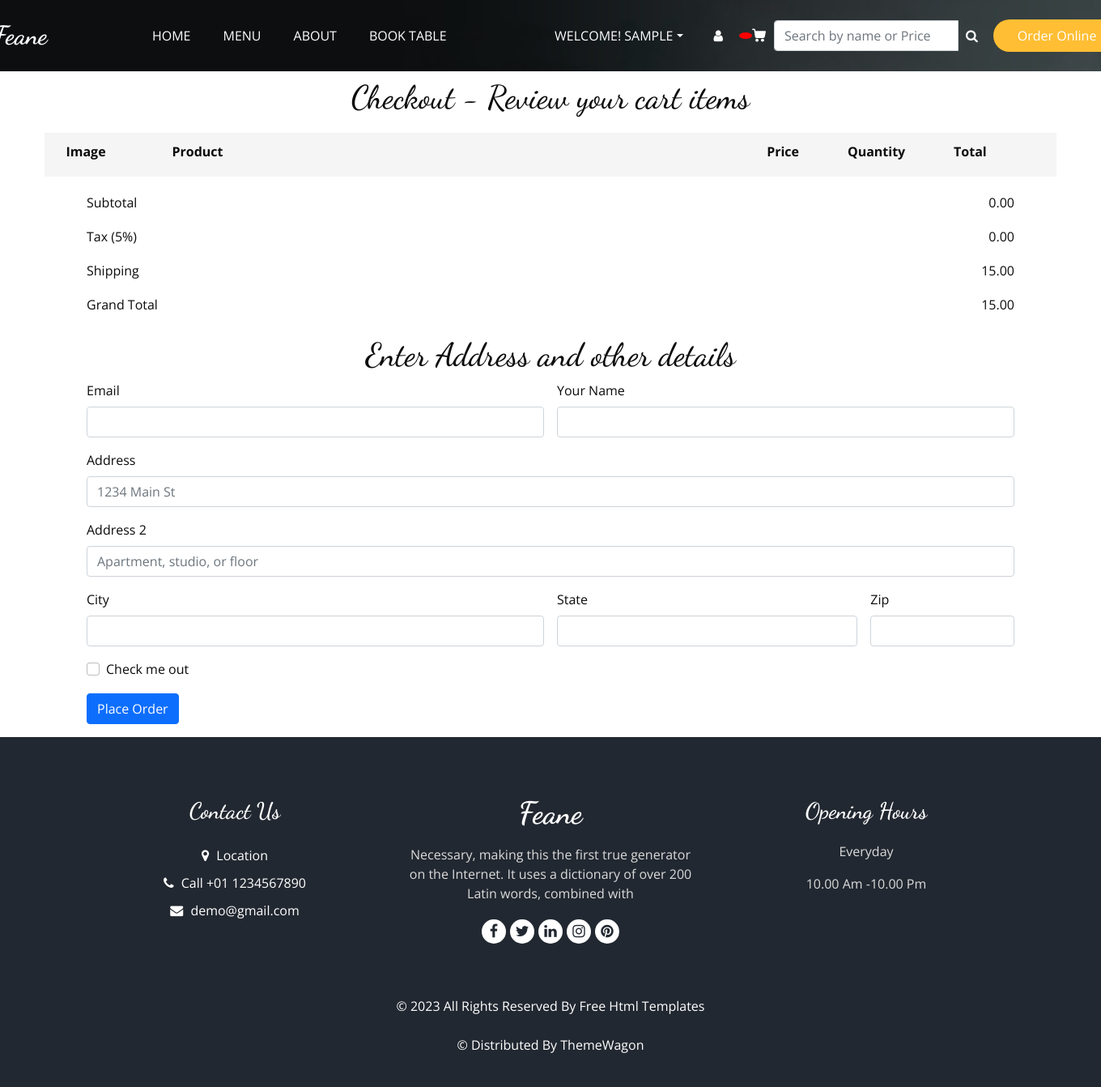
After one commit to rahulkl28/food-ordering, a Django app: page /order/checkout/ in a window 1360 px wide. The commit adds this page. Shown: the whole page at 81% size. Run offline with Django 4.2, Linux system fonts and the light colour scheme; the visitor is signed in with stand-in values (Sample User, id 1); data comes from the database, SQL or seed files in the repository; data that the repository does not hold is empty; parts of the project's set-up code (start-up, migrations or seed data) failed here and were passed over; some libraries are stand-ins or nearby versions.

Commit message:
checkout

```diff
--- a/order/templates/order/basic.html
+++ b/order/templates/order/basic.html
@@ -170,7 +170,7 @@
                         </button>
                     </div>
                 </div>
-            </form>
+              </form>
 
 
 
--- /dev/null
+++ b/order/templates/order/checkout.html
@@ -0,0 +1,265 @@
+{% extends 'order/basic.html' %}
+
+{% block title%} Checkout {% endblock %}
+
+{% block body %}
+
+{% load static %}
+
+<body class="sub_page">
+
+  <div class="container">
+
+    <h1 class="my-2">Checkout - Review your cart items </h1>
+
+
+          <div class="shopping-cart">
+
+            <div class="column-labels">
+              <label class="product-image">Image</label>
+              <label class="product-details">Product</label>
+              <label class="product-price">Price</label>
+              <label class="product-quantity">Quantity</label>
+              <label class="product-line-price">Total</label>
+            </div>
+
+            {% for product in cart_items %}
+
+            <div class="product">
+              <div class="product-image">
+                <img src="{{ product.product.product_img.url }}" alt="{{ product.product.product_name }}">
+              </div>
+              <div class="product-details">
+                <div class="product-title"><h2>{{ product.product.product_name  }}</h2></div>
+                <p class="product-description">{{ product.product.product_desc }}</p>
+              </div>
+              <div class="product-price">{{ product.product.product_price |floatformat:2 }}</div>
+              <div class="product-quantity">
+                <input type="number" value="{{ product.quantity }}" min="1" class="quantity-input" data-unit-price="{{ product.product.product_price }}" data-product-id="{{ product.product.id }}">
+              </div>
+              <div class="product-line-price product_qnty" id="specific_product_{{ product.product.id }}">{{ product.get_total_price|floatformat:2 }}</div>
+            </div>
+
+            {% endfor %}
+
+
+            <div class="totals" data-tax-rate="0.05" data-shipping-cost="{{ shipping_cost }}">
+              <div class="totals-item">
+                <label>Subtotal</label>
+                <div class="totals-value" id="cart-subtotal">{{ subtotal |floatformat:2 }}</div>
+              </div>
+              <div class="totals-item">
+                <label>Tax (5%)</label>
+                <div class="totals-value" id="cart-tax">{{ tax|floatformat:2 }}</div>
+            </div>
+              <div class="totals-item">
+                <label>Shipping</label>
+                <div class="totals-value" id="cart-shipping">{{ shipping_cost|floatformat:2 }}</div>
+              </div>
+              <div class="totals-item totals-item-total">
+                <label>Grand Total</label>
+                <div class="totals-value" id="cart-total">{{ grand_total|floatformat:2 }}</div>
+            </div>
+            </div>
+
+            <h1 class="my-2">Enter Address and other details </h1>
+
+            <form class="row g-3" method="POST">  {% csrf_token %}
+              <div class="col-md-6">
+                <label for="inputEmail4" class="form-label">Email</label>
+                <input type="email" name="email" class="form-control" id="inputEmail4">
+              </div>
+              <div class="col-md-6">
+                <label for="inputName" class="form-label">Your Name</label>
+                <input type="text" name="name" class="form-control" id="inputName">
+              </div>
+              <div class="col-12">
+                <label for="inputAddress" class="form-label">Address</label>
+                <input type="text" name="address" class="form-control" id="inputAddress" placeholder="1234 Main St">
+              </div>
+              <div class="col-12">
+                <label for="inputAddress2" class="form-label">Address 2</label>
+                <input type="text" name="address_location" class="form-control" id="inputAddress2" placeholder="Apartment, studio, or floor">
+              </div>
+              <div class="col-md-6">
+                <label for="inputCity" class="form-label">City</label>
+                <input type="text" name="city" class="form-control" id="inputCity">
+              </div>
+              <div class="col-md-4">
+                <label for="inputState" class="form-label">State</label>
+                <input type="text" name="state" class="form-control" id="inputState">
+              </div>
+              <div class="col-md-2">
+                <label for="inputZip" class="form-label">Zip</label>
+                <input type="text" name="zip" class="form-control" id="inputZip">
+              </div>
+              <div class="col-12">
+                <div class="form-check">
+                  <input class="form-check-input" type="checkbox" id="gridCheck">
+                  <label class="form-check-label" for="gridCheck">
+                    Check me out
+                  </label>
+                </div>
+              </div>
+              <div class="col-12">
+                <button type="submit" class="btn btn-primary mb-3">Place Order</button>
+              </div>
+            </form>
+          </div>
+  </div>
+
+
+
+
+{% block css %}
+<style>
+
+  h1 {
+    text-align: center;
+  }
+
+  .shopping-cart {
+    width: 100%;
+    margin-top: 20px;
+    display: flex;
+    flex-direction: column;
+    align-items: center;
+  }
+
+  .column-labels {
+    display: flex;
+    justify-content: space-between;
+    width: 109%;
+    background-color: #f5f5f5;
+    padding: 11px 26px;
+    font-weight: bold;
+  }
+
+  .product {
+    display: flex;
+    justify-content: space-between;
+    width: 100%;
+    border-bottom: 1px solid #ddd;
+    padding: 10px 0;
+  }
+
+  .product-image img {
+    max-width: 100px;
+    max-height: 100px;
+    margin-right: 10px;
+  }
+
+  .product-details {
+    flex: 1;
+    padding-left: 10px;
+    margin-left: 6%;
+
+  }
+
+  .product-price,
+  .product-quantity,
+  .product-line-price {
+    text-align: center;
+    margin-right: 5%;
+  }
+
+  .product-quantity{
+    text-align: center;
+    margin-right: 5%;
+  }
+
+  .product-quantity input {
+    width: 40px;
+
+
+  }
+
+  .totals {
+    width: 100%;
+    margin-top: 20px;
+  }
+
+  .totals-item {
+    display: flex;
+    justify-content: space-between;
+    margin-bottom: 10px;
+  }
+
+  .totals-item label {
+    flex: 1;
+  }
+
+
+</style>
+{% endblock %}
+  {% block js %}
+  <!-- jQery -->
+  <script src="https://code.jquery.com/jquery-3.6.4.min.js"></script>
+
+<script>
+    document.querySelectorAll(".quantity-input").forEach(function (input) {
+      input.addEventListener("change", changeQuantity);
+    });
+
+    function changeQuantity(event) {
+      var input = event.target;
+      var quantity = parseInt(input.value);
+      var productId = input.dataset.productId;
+      var productPrice = parseFloat(input.dataset.unitPrice);
+      total = quantity * productPrice;
+
+
+      $('#specific_product_'+productId).text(total.toFixed(2));
+      updateSubtotal();
+      updateTaxAndGrandTotal();
+
+          $.ajax({
+              type: 'POST',
+              url: '/order/update_cart/',
+              data: {
+                  'product_id': productId,
+                  'quantity': quantity,
+                  'csrfmiddlewaretoken': '{{ csrf_token }}'
+              },
+              success: function (data) {
+                  return success
+              },
+              error: function (error) {
+                  return error
+              }
+          });
+
+  }
+
+    function updateSubtotal(){
+      var subtotal = 0;
+      document.querySelectorAll(".product").forEach(function (product) {
+        var productQuantity = parseInt(product.querySelector(".quantity-input").value);
+        var productPrice = parseFloat(product.querySelector(".product-price").innerText);
+        subtotal += productQuantity * productPrice;
+    });
+
+
+    $('#cart-subtotal').text(subtotal.toFixed(2));
+    }
+
+    function updateTaxAndGrandTotal() {
+      var subtotal = parseFloat($('#cart-subtotal').text());
+      var taxRate = parseFloat($('.totals').data('tax-rate'));
+      var shippingCost = parseFloat($('.totals').data('shipping-cost'));
+
+        var tax = subtotal * taxRate;
+        var grandTotal = subtotal + tax + shippingCost;
+        $('#cart-tax').text(tax.toFixed(2));
+        $('#cart-total').text(grandTotal.toFixed(2));
+    }
+
+</script>
+  {% endblock %}
+
+
+  </body>
+
+  </html>
+
+  {% endblock %}
--- a/order/templates/order/searchmenu.html
+++ b/order/templates/order/searchmenu.html
@@ -28,7 +28,7 @@
                                   <p>{{ product.product_desc }}</p>
                                   <div class="options">
                                       <h6>${{ product.product_price }}</h6>
-                                      <a href="/order">
+                                      <a href="{% url 'order:add_to_cart' product.id %}">
                                         <svg version="1.1" id="Capa_1" xmlns="http://www.w3.org/2000/svg" xmlns:xlink="http://www.w3.org/1999/xlink" x="0px" y="0px" viewBox="0 0 456.029 456.029" style="enable-background:new 0 0 456.029 456.029;" xml:space="preserve">
                                           <g>
                                             <g>
--- a/order/urls.py
+++ b/order/urls.py
@@ -36,6 +36,7 @@ urlpatterns = [
     path('add_to_cart/<int:product_id>/', views.add_to_cart, name='add_to_cart'),
     path('removeitems/<int:product_id>/', views.removeitems, name='removeitems'),
     path('update_cart/', views.update_cart, name='update_cart'),
+    path('checkout/', views.checkout, name='checkout'),
     path('resetter/', views.resetter, name='resetter'),
     path('productsdetails/<int:product_id>/', views.productdetails, name='productdetails'),
     path('update_data', views.update_data, name='update_data'),
--- a/order/views.py
+++ b/order/views.py
@@ -5,7 +5,7 @@ from .models import Contact
 from django.contrib import messages
 from order.models import User
 from django.contrib.auth import authenticate, login, logout
-from .models import Categories, Product, Cart, CartItems
+from .models import Categories, Product, Cart, CartItems, Checkout
 from django.contrib.auth.decorators import login_required
 from django.contrib.auth import update_session_auth_hash
 from django.db.models import Q
@@ -13,7 +13,7 @@ from django.http import JsonResponse
 from django.views.decorators.csrf import csrf_exempt
 from django.views.decorators.http import require_POST
 from django.urls import reverse
-
+from django.db import transaction
 
 def index(request):
     categories = Categories.objects.all()
@@ -252,7 +252,7 @@ def delete_product(request, product_id):
 
 
 def cart(request):
-    cart = Cart.objects.get(user=request.user)
+    cart, created = Cart.objects.get_or_create(user=request.user, is_paid=False)
     cart_items = CartItems.objects.filter(cart=cart)
     total_price = sum(float(product.get_total_price()) for product in cart_items)
     subtotal = sum(float(product.get_total_price()) for product in cart_items)
@@ -265,14 +265,15 @@ def cart(request):
     return render(request, 'order/cart.html', { 'cart_items': cart_items,'cart_count': cart_items.count(), 'total_price': total_price, 'subtotal': subtotal, 'tax': tax, 'shipping_cost': shipping_cost, 'grand_total': grand_total})
 
 
-
+@transaction.atomic
 def add_to_cart(request, product_id):
 
     product = get_object_or_404(Product, pk=product_id)
     user = User.objects.get(id=request.user.id)
 
 
-    carts = Cart.objects.filter(user=user, is_paid=False)
+    with transaction.atomic():
+        carts = Cart.objects.select_for_update().filter(user=user, is_paid=False)
 
     if carts.exists():
         cart = carts.first()
@@ -331,3 +332,47 @@ def update_cart(request):
         return JsonResponse({'status': 'success'})
 
     return JsonResponse({'status': 'error'})
+
+
+def checkout(request):
+    cart, created = Cart.objects.get_or_create(user=request.user, is_paid=False)
+    cart_items = CartItems.objects.filter(cart=cart)
+    subtotal = sum(float(item.get_total_price()) for item in cart_items)
+    tax_rate = 0.05
+    shipping_cost = 15.00
+    tax = round(subtotal * tax_rate, 2)
+    grand_total = subtotal + tax + shipping_cost
+
+    if request.method == 'POST':
+        email = request.POST.get('email')
+        name = request.POST.get('name')
+        address = request.POST.get('address')
+        address_location = request.POST.get('address_location')
+        city = request.POST.get('city')
+        state = request.POST.get('state')
+        zip_code = request.POST.get('zip')
+
+        # Create a Checkout instance
+        checkout = Checkout.objects.create(
+            user=request.user,
+            cart=cart,
+            email=email,
+            name=name,
+            address=address,
+            address_location=address_location,
+            city=city,
+            state=state,
+            zip=zip_code
+        )
+
+        cart.is_paid = True
+        cart.save()
+
+
+        cart_items.delete()
+
+        messages.success(request, 'Order placed successfully!')
+        return redirect('order:index')
+    else:
+        return render(request, 'order/checkout.html', {'cart_items': cart_items, 'subtotal': subtotal, 'tax': tax,
+            'shipping_cost': shipping_cost, 'grand_total': grand_total})
```
Also changed, not shown: order/models.py (+12 -0 lines), order/templates/order/cart.html (+3 -7 lines), order/migrations/0008_checkout.py (added).
